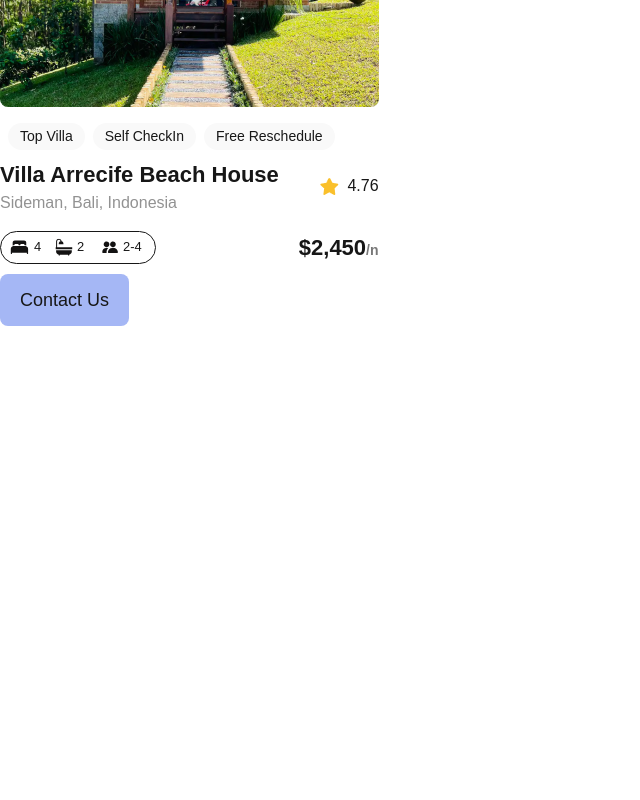
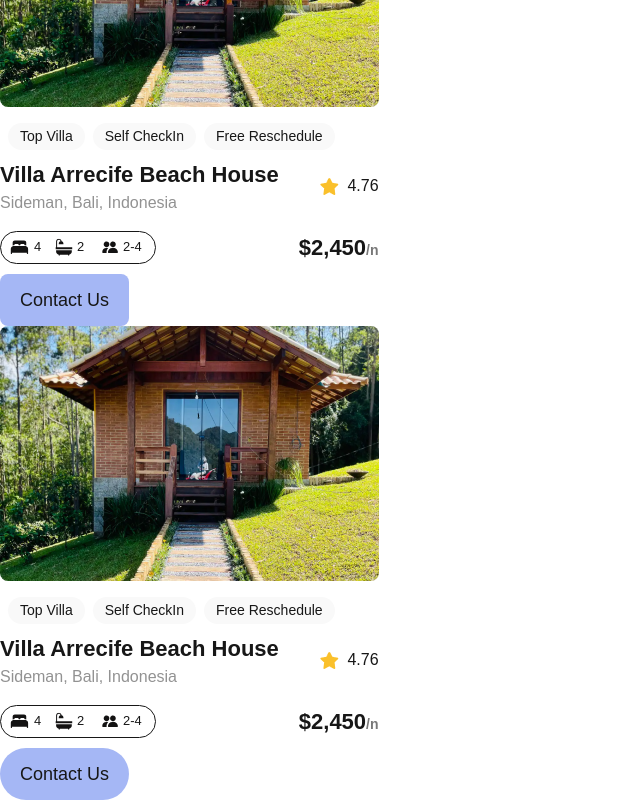
Before and after one commit to Khaled-Omar-Hassan/alx-project-0x00-setup, a Next.js app in the folder alx-project-0x00/: page /landing in a window 1280 px wide. Shown: the part 1088-1888 px from the top of the page, without its empty margins (0-640 px from the left). Before the commit the page ends 1414 px from the top, so only its background shows below. Built offline with nearby package versions, Linux system fonts and the light colour scheme.

Commit message:
add button full

```diff
--- a/alx-project-0x00/pages/landing.tsx
+++ b/alx-project-0x00/pages/landing.tsx
@@ -11,6 +11,8 @@ const Landing: React.FC = () => {
             <Button title="Learn More" styles="px-4 py-2 text-base rounded-md" />
             <Card />
             <Button title="Contact Us" styles="px-5 py-3 text-lg rounded-lg" />
+            <Card />
+            <Button title="Contact Us" styles="px-5 py-3 text-lg rounded-full" />
         </div>
     )
 }
```
